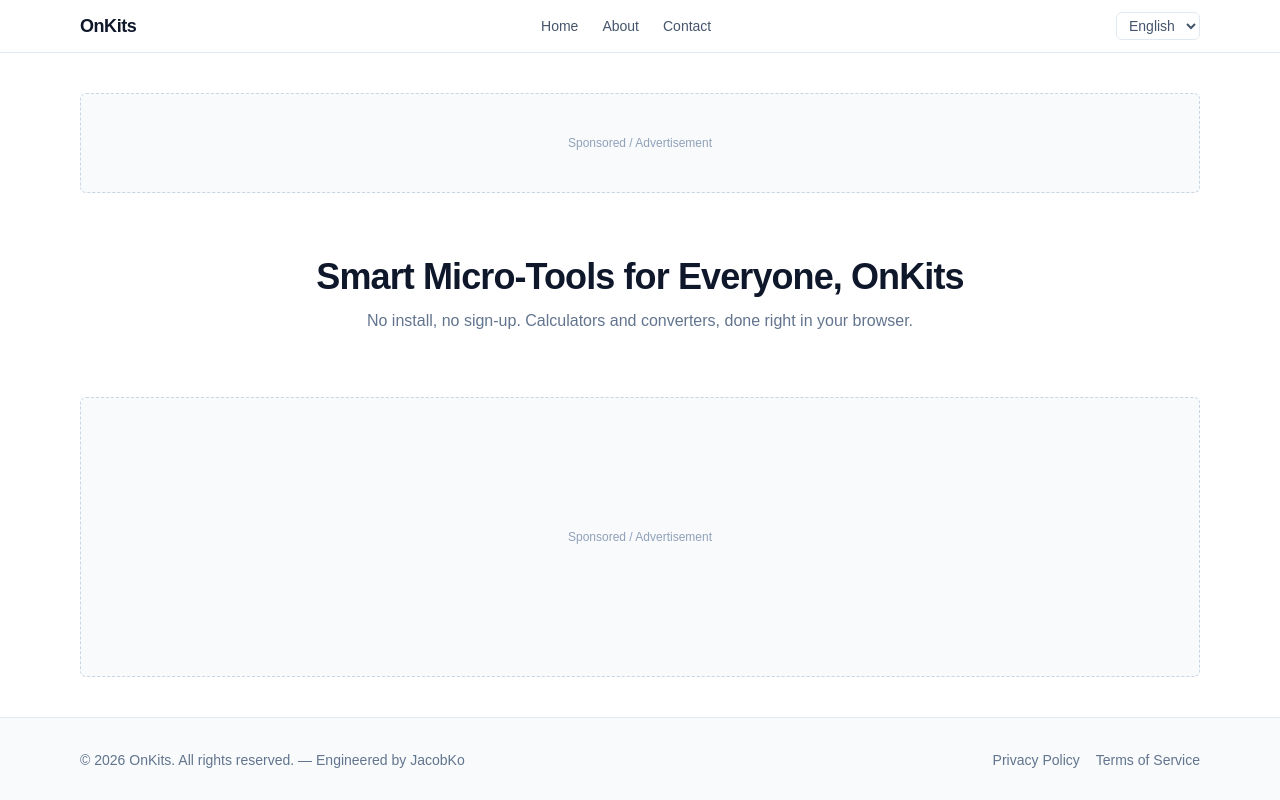
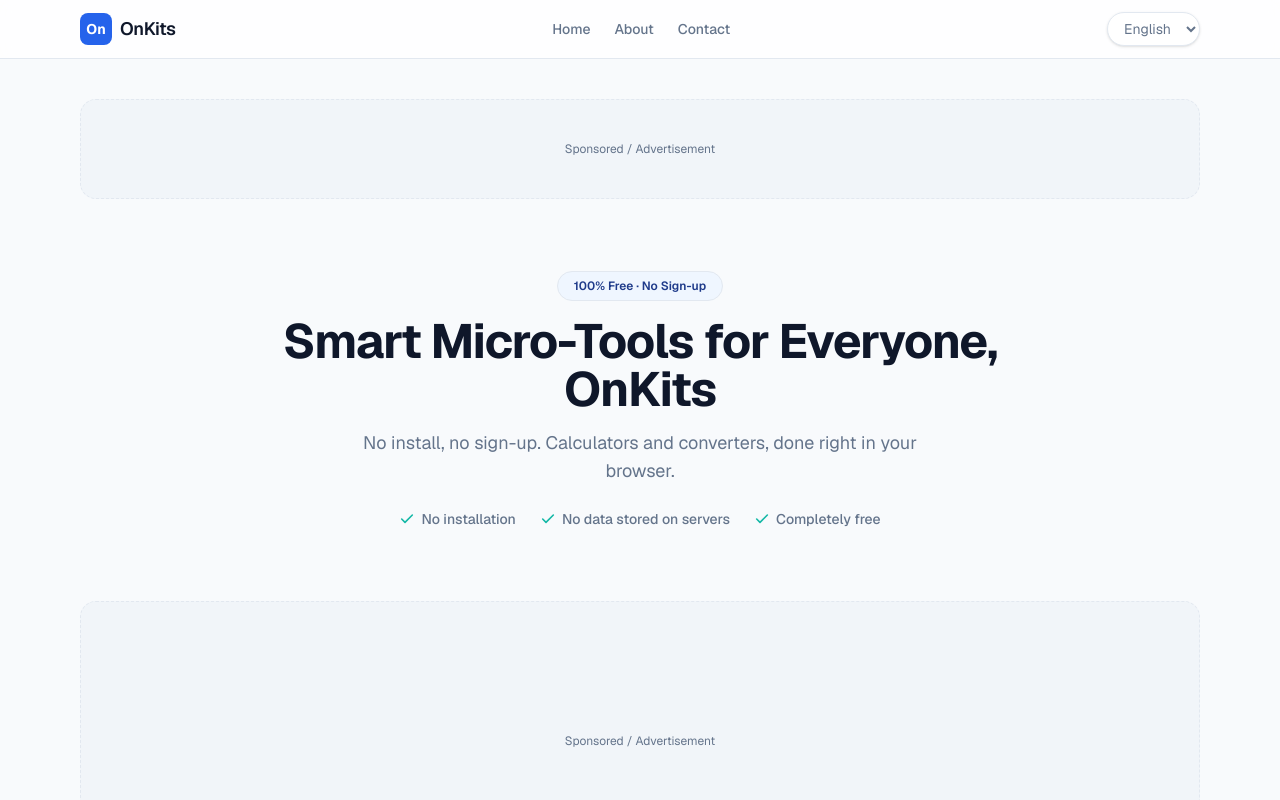
Before and after one commit to jacobnko/onKits, a Next.js app: page /en in a window 1280 px wide. Shown: the top 800 px of the page. Built offline with nearby package versions, Linux system fonts and the light colour scheme.

Commit message:
style: apply modern blue design system
Add trustworthy blue/mint design tokens (Web-demo-Template clinic
theme as reference) and restyle Header, Footer, AdSlot, and the
homepage hero with a logo mark, trust badges, and rounded cards.

```diff
--- a/messages/en.json
+++ b/messages/en.json
@@ -15,8 +15,12 @@
     "terms": "Terms of Service"
   },
   "home": {
+    "badge": "100% Free · No Sign-up",
     "heroTitle": "Smart Micro-Tools for Everyone, OnKits",
-    "heroSubtitle": "No install, no sign-up. Calculators and converters, done right in your browser."
+    "heroSubtitle": "No install, no sign-up. Calculators and converters, done right in your browser.",
+    "trust1": "No installation",
+    "trust2": "No data stored on servers",
+    "trust3": "Completely free"
   },
   "ad": {
     "label": "Sponsored / Advertisement"
--- a/messages/ko.json
+++ b/messages/ko.json
@@ -15,8 +15,12 @@
     "terms": "이용약관"
   },
   "home": {
+    "badge": "완전 무료 · 회원가입 없음",
     "heroTitle": "모두를 위한 스마트 실무 키트, OnKits",
-    "heroSubtitle": "설치 없이, 회원가입 없이. 브라우저에서 바로 끝내는 계산기와 변환기 모음."
+    "heroSubtitle": "설치 없이, 회원가입 없이. 브라우저에서 바로 끝내는 계산기와 변환기 모음.",
+    "trust1": "설치 필요 없음",
+    "trust2": "개인정보 서버 저장 없음",
+    "trust3": "완전 무료"
   },
   "ad": {
     "label": "스폰서 / Advertisement"
--- a/src/app/[locale]/page.tsx
+++ b/src/app/[locale]/page.tsx
@@ -1,6 +1,14 @@
-// OnKits 허브 홈페이지 - 히어로, 광고 슬롯 배치를 확인하기 위한 최소 뼈대
+// OnKits 허브 홈페이지 - 히어로, 신뢰 지표, 광고 슬롯 배치를 확인하기 위한 최소 뼈대
 import { useTranslations } from "next-intl";
 import { AdSlot } from "@/components/common/AdSlot";
+
+function CheckIcon() {
+  return (
+    <svg viewBox="0 0 24 24" fill="none" stroke="currentColor" strokeWidth="2.4" strokeLinecap="round" strokeLinejoin="round" className="h-4 w-4">
+      <path d="M20 6L9 17l-5-5" />
+    </svg>
+  );
+}
 
 export default function HomePage() {
   const t = useTranslations("home");
@@ -9,11 +17,30 @@
     <div className="mx-auto flex max-w-6xl flex-col gap-8 px-4 py-10">
       <AdSlot variant="top-leaderboard" />
 
-      <section className="flex flex-col gap-3 py-8 text-center">
-        <h1 className="text-3xl font-bold tracking-tight text-slate-900 sm:text-4xl">
+      <section className="flex flex-col items-center gap-4 py-10 text-center">
+        <span className="rounded-full border border-border bg-secondary px-4 py-1.5 text-xs font-semibold text-secondary-foreground">
+          {t("badge")}
+        </span>
+
+        <h1 className="max-w-3xl text-3xl font-bold tracking-tight text-foreground sm:text-5xl">
           {t("heroTitle")}
         </h1>
-        <p className="text-slate-500">{t("heroSubtitle")}</p>
+        <p className="max-w-xl text-muted-foreground sm:text-lg">{t("heroSubtitle")}</p>
+
+        <ul className="mt-2 flex flex-wrap items-center justify-center gap-x-6 gap-y-2 text-sm font-medium text-muted-foreground">
+          <li className="flex items-center gap-1.5">
+            <span className="text-accent"><CheckIcon /></span>
+            {t("trust1")}
+          </li>
+          <li className="flex items-center gap-1.5">
+            <span className="text-accent"><CheckIcon /></span>
+            {t("trust2")}
+          </li>
+          <li className="flex items-center gap-1.5">
+            <span className="text-accent"><CheckIcon /></span>
+            {t("trust3")}
+          </li>
+        </ul>
       </section>
 
       <AdSlot variant="in-content-native" />
--- a/src/app/globals.css
+++ b/src/app/globals.css
@@ -1,13 +1,38 @@
 @import "tailwindcss";
 
+/* 신뢰감 있는 모던 블루 톤 디자인 토큰 - 소프트 블루 primary + 민트 accent */
 :root {
-  --background: #ffffff;
-  --foreground: #171717;
+  --background: #f8fafc;
+  --foreground: #0f172a;
+  --primary: #2563eb;
+  --primary-hover: #1d4ed8;
+  --primary-foreground: #ffffff;
+  --secondary: #eff6ff;
+  --secondary-foreground: #1e3a8a;
+  --accent: #14b8a6;
+  --accent-foreground: #ffffff;
+  --muted: #f1f5f9;
+  --muted-foreground: #64748b;
+  --border: #e2e8f0;
+  --card: #ffffff;
+  --card-foreground: #0f172a;
 }
 
 @theme inline {
   --color-background: var(--background);
   --color-foreground: var(--foreground);
+  --color-primary: var(--primary);
+  --color-primary-hover: var(--primary-hover);
+  --color-primary-foreground: var(--primary-foreground);
+  --color-secondary: var(--secondary);
+  --color-secondary-foreground: var(--secondary-foreground);
+  --color-accent: var(--accent);
+  --color-accent-foreground: var(--accent-foreground);
+  --color-muted: var(--muted);
+  --color-muted-foreground: var(--muted-foreground);
+  --color-border: var(--border);
+  --color-card: var(--card);
+  --color-card-foreground: var(--card-foreground);
   --font-sans: var(--font-geist-sans);
   --font-mono: var(--font-geist-mono);
 }
@@ -15,5 +40,5 @@
 body {
   background: var(--background);
   color: var(--foreground);
-  font-family: Arial, Helvetica, sans-serif;
+  font-family: var(--font-sans), Arial, Helvetica, sans-serif;
 }
--- a/src/components/common/AdSlot.tsx
+++ b/src/components/common/AdSlot.tsx
@@ -20,7 +20,7 @@
 
   return (
     <div
-      className={`flex items-center justify-center rounded-md border border-dashed border-slate-300 bg-slate-50 text-xs text-slate-400 ${VARIANT_CLASS[variant]} ${className}`}
+      className={`flex items-center justify-center rounded-2xl border border-dashed border-border bg-muted text-xs text-muted-foreground ${VARIANT_CLASS[variant]} ${className}`}
     >
       {t("label")}
     </div>
--- a/src/components/common/Footer.tsx
+++ b/src/components/common/Footer.tsx
@@ -8,16 +8,16 @@
   const year = new Date().getFullYear();
 
   return (
-    <footer className="border-t border-slate-200 bg-slate-50">
-      <div className="mx-auto flex max-w-6xl flex-col gap-3 px-4 py-8 text-sm text-slate-500 sm:flex-row sm:items-center sm:justify-between">
+    <footer className="border-t border-border bg-secondary/40">
+      <div className="mx-auto flex max-w-6xl flex-col gap-3 px-4 py-8 text-sm text-muted-foreground sm:flex-row sm:items-center sm:justify-between">
         <p>
           &copy; {year} {tCommon("brand")}. {t("rights")} — {t("credit")}
         </p>
         <div className="flex gap-4">
-          <Link href="/privacy" className="hover:text-indigo-600">
+          <Link href="/privacy" className="transition-colors hover:text-primary">
             {t("privacy")}
           </Link>
-          <Link href="/terms" className="hover:text-indigo-600">
+          <Link href="/terms" className="transition-colors hover:text-primary">
             {t("terms")}
           </Link>
         </div>
--- a/src/components/common/Header.tsx
+++ b/src/components/common/Header.tsx
@@ -8,20 +8,25 @@
   const tCommon = useTranslations("common");
 
   return (
-    <header className="border-b border-slate-200 bg-white/80 backdrop-blur sticky top-0 z-40">
+    <header className="sticky top-0 z-40 border-b border-border bg-white/80 backdrop-blur">
       <div className="mx-auto flex max-w-6xl items-center justify-between gap-4 px-4 py-3">
-        <Link href="/" className="text-lg font-semibold tracking-tight text-slate-900">
-          {tCommon("brand")}
+        <Link href="/" className="flex items-center gap-2">
+          <span className="flex h-8 w-8 items-center justify-center rounded-lg bg-primary text-sm font-bold text-primary-foreground">
+            On
+          </span>
+          <span className="text-lg font-semibold tracking-tight text-foreground">
+            {tCommon("brand")}
+          </span>
         </Link>
 
-        <nav className="hidden items-center gap-6 text-sm text-slate-600 sm:flex">
-          <Link href="/" className="hover:text-indigo-600">
+        <nav className="hidden items-center gap-6 text-sm font-medium text-muted-foreground sm:flex">
+          <Link href="/" className="transition-colors hover:text-primary">
             {t("home")}
           </Link>
-          <Link href="/about" className="hover:text-indigo-600">
+          <Link href="/about" className="transition-colors hover:text-primary">
             {t("about")}
           </Link>
-          <Link href="/contact" className="hover:text-indigo-600">
+          <Link href="/contact" className="transition-colors hover:text-primary">
             {t("contact")}
           </Link>
         </nav>
--- a/src/components/common/LocaleSwitcher.tsx
+++ b/src/components/common/LocaleSwitcher.tsx
@@ -15,7 +15,7 @@
       aria-label="Language"
       value={locale}
       onChange={(e) => router.replace(pathname, { locale: e.target.value })}
-      className="rounded-md border border-slate-200 bg-white px-2 py-1 text-sm text-slate-600"
+      className="rounded-full border border-border bg-white px-3 py-1.5 text-sm text-muted-foreground shadow-sm transition-colors hover:border-primary/40 focus:outline-none focus:ring-2 focus:ring-primary/30"
     >
       {routing.locales.map((l) => (
         <option key={l} value={l}>
```
